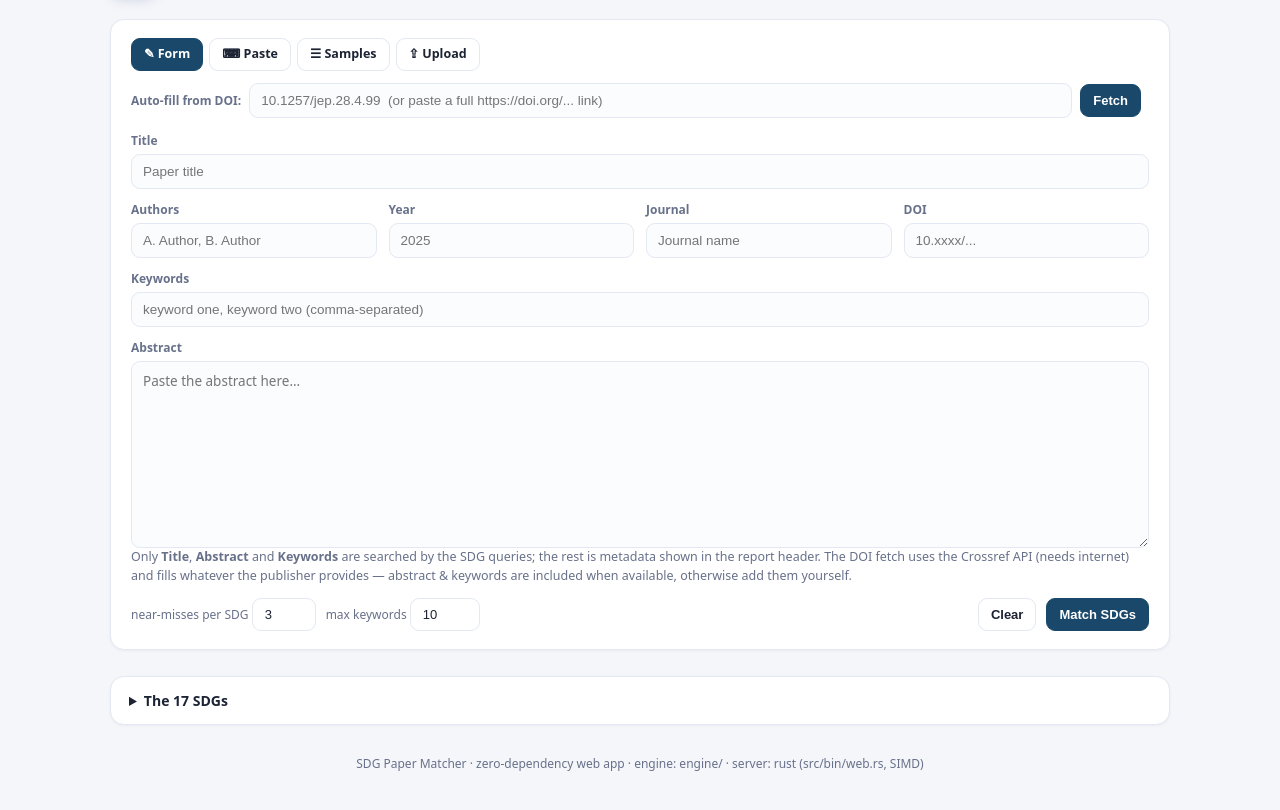
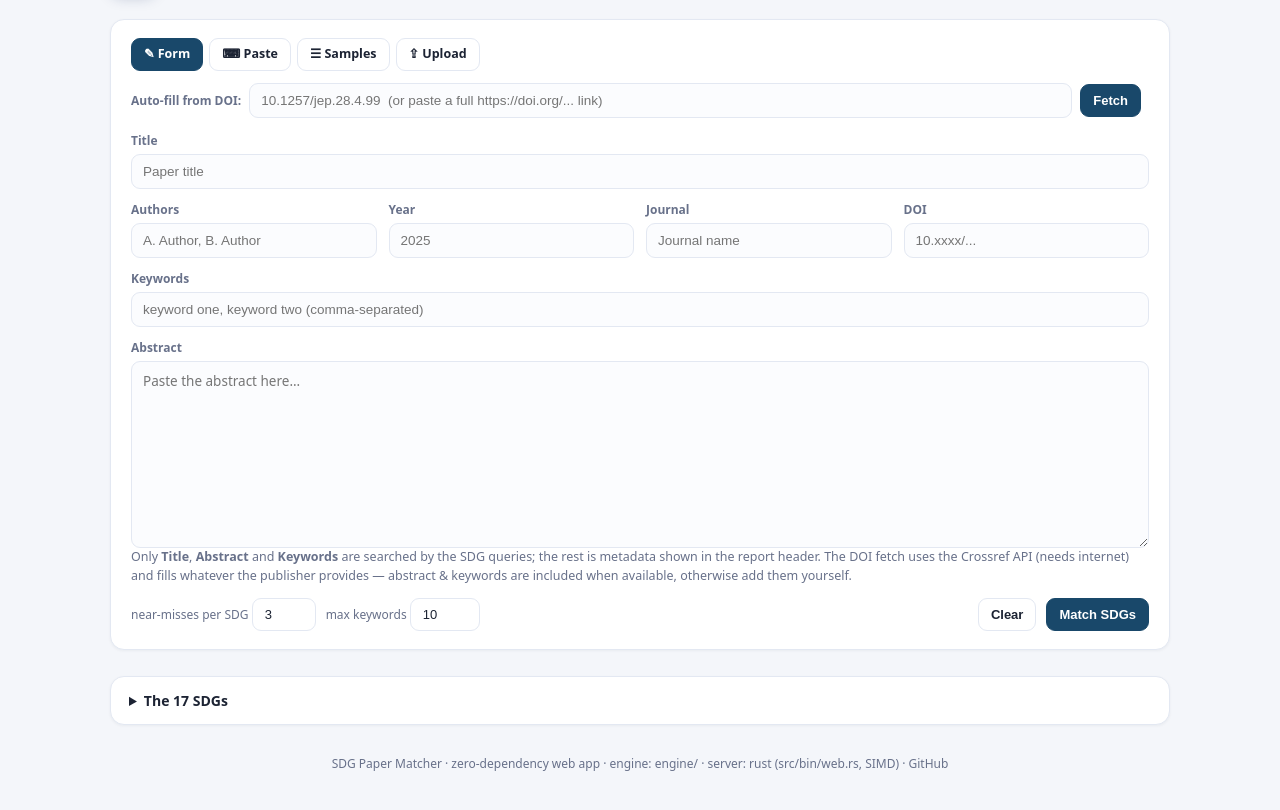
Before and after one commit to herlangga72/SDGs-Paper-Tester, a plain HTML site: page web/static/index.html in a window 1280 px wide. Shown: the part 86-896 px from the top of the page. Drawn offline with Linux system fonts and the light colour scheme; no server answers.

Commit message:
ui: add GitHub repo link to footer
Link the web UI footer to https://github.com/herlangga72/SDGs-Paper-Tester
(opens in a new tab, styled with the accent color).

```diff
--- a/web/static/index.html
+++ b/web/static/index.html
@@ -101,7 +101,7 @@ keywords: [keyword one, keyword two]
     <div class="legend-grid" id="legend-grid"></div>
   </details>
 
-  <footer>SDG Paper Matcher · zero-dependency web app · engine: engine/ · server: rust (src/bin/web.rs, SIMD)</footer>
+  <footer>SDG Paper Matcher · zero-dependency web app · engine: engine/ · server: rust (src/bin/web.rs, SIMD) · <a href="https://github.com/herlangga72/SDGs-Paper-Tester" target="_blank" rel="noopener">GitHub</a></footer>
 </div>
 
 <script src="/static/app.js"></script>
--- a/web/static/style.css
+++ b/web/static/style.css
@@ -106,6 +106,8 @@ mark { background:#fff3a8; border-radius:3px; padding:0 2px; }
 .error-box { background:#fdecea; border:1px solid #f2c4c4; color:#b71c1c; border-radius:10px;
              padding:12px 16px; font-size:13.5px; margin-bottom:16px; }
 footer { margin-top:30px; color:var(--muted); font-size:12px; text-align:center; }
+footer a { color:var(--accent); text-decoration:none; }
+footer a:hover { text-decoration:underline; }
 
 /* legend */
 .legend { margin-top:26px; padding:0; }
```
